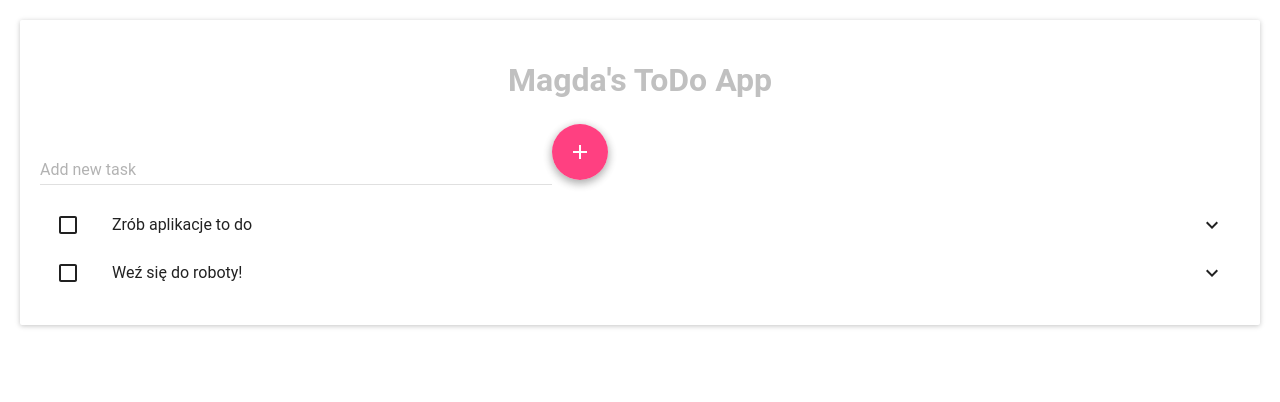
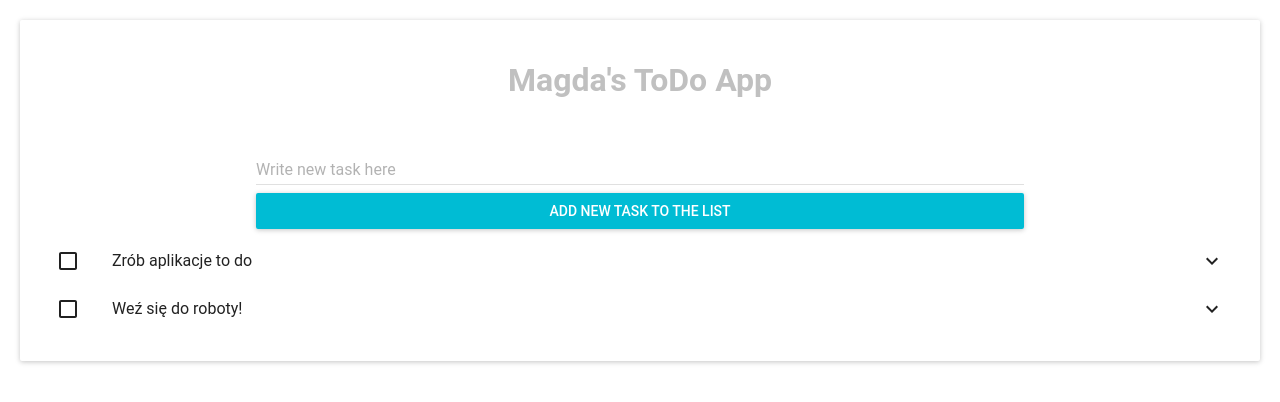
Before and after one commit to mklopotek/To-Do-App, a React (Create React App) app: page / in a window 1280 px wide. Shown: the top 402 px of the page. Built offline with nearby package versions, Linux system fonts and the light colour scheme.

Commit message:
css changes

```diff
--- a/src/ToDo/AddTaskForm.js
+++ b/src/ToDo/AddTaskForm.js
@@ -2,23 +2,23 @@ import React from 'react';
 import FloatingActionButton from 'material-ui/FloatingActionButton';
 import ContentAdd from 'material-ui/svg-icons/content/add'
 import TextField from 'material-ui/TextField';
+import RaisedButton from 'material-ui/RaisedButton';
 
 const AddTaskForm = (props) => {
     const styles = {
-        width: '40vw',
+        width: '60vw',
     }
 
     return (
         <div className="add-task-form">
-            <TextField
-                floatingLabelText="Add new task"
+            <div><TextField
+                floatingLabelText="Write new task here"
                 style={styles}
-            />
-            <FloatingActionButton
-                secondary={true}
-            >
-                <ContentAdd />
-            </FloatingActionButton>
+            /></div>
+            <div><RaisedButton
+                label="Add new task to the list" primary={true}
+                style={styles} /></div>
+
         </div>);
 
 }
--- a/src/ToDo/ToDo.js
+++ b/src/ToDo/ToDo.js
@@ -27,7 +27,7 @@ class ToDo extends React.Component {
 render(){
 
     return (
-    <div>
+    <div className='to-do-app-container'>
         <h1> Magda's ToDo App </h1>
         <AddTaskForm />
         <TasksList
--- a/src/index.css
+++ b/src/index.css
@@ -8,3 +8,14 @@ h1 {
   text-align: center;
   color: silver;
 }
+
+.add-task-form {
+  display: flex;
+  flex-direction: column;
+  align-items: center;
+}
+
+.to-do-app-container{
+ display: flex;
+ flex-direction: column;
+}
```
